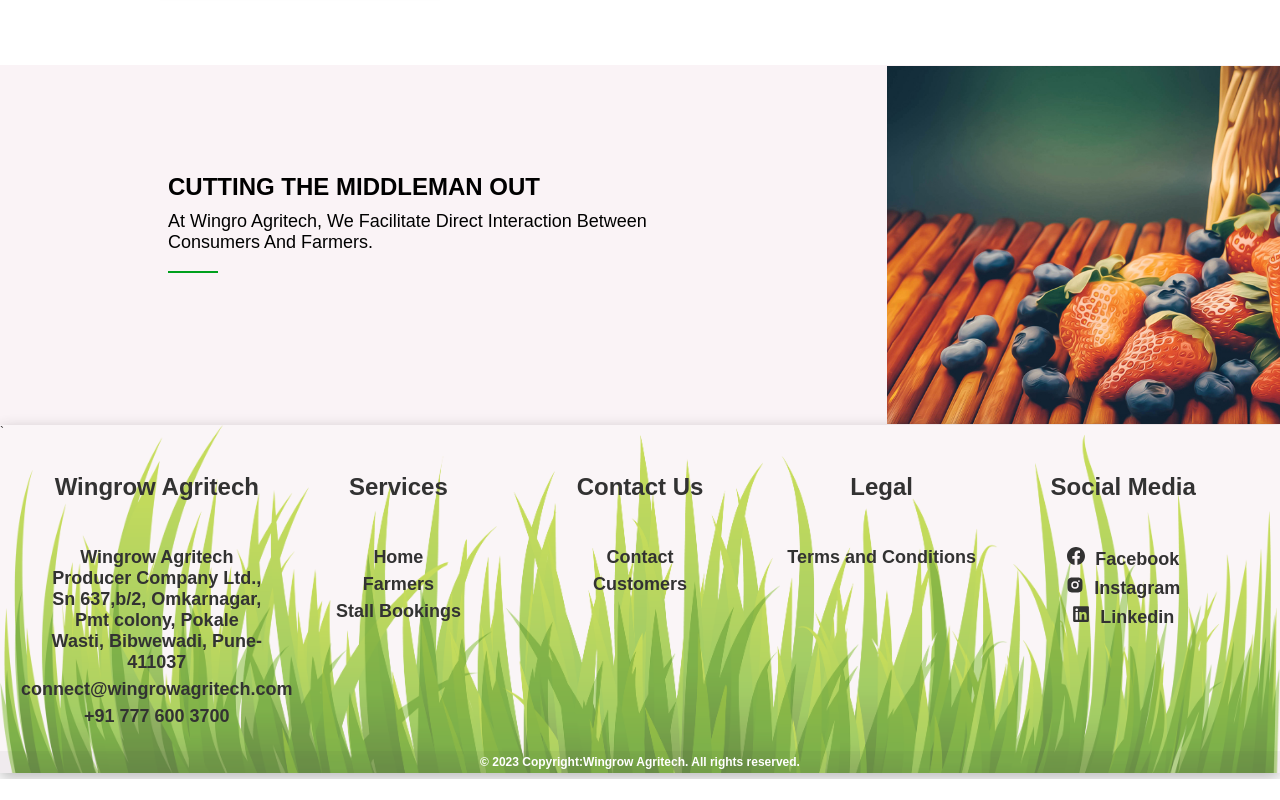
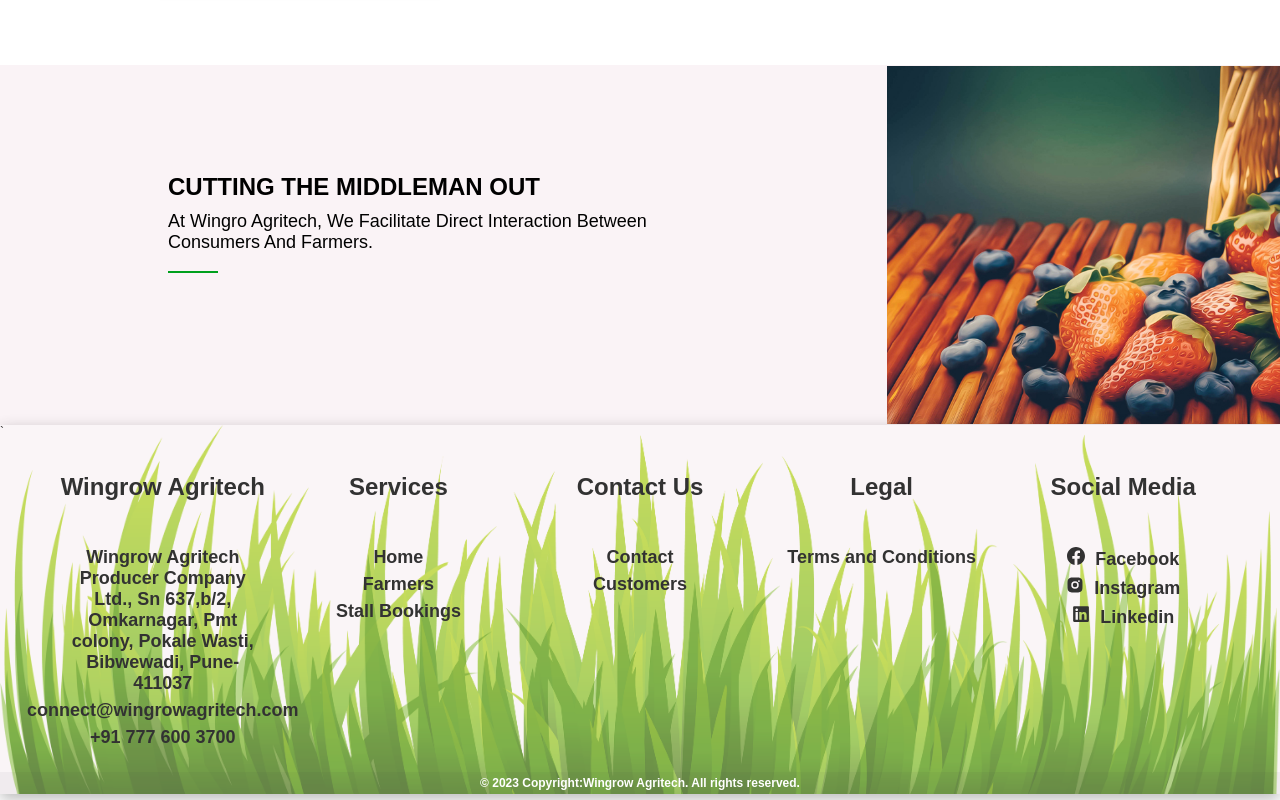
Before and after one commit to vrindaborkar/agritech, a React (Create React App) app in the folder client/: page / in a window 1280 px wide. Shown: the part 2287-3087 px from the top of the page. Before the commit the page ends 3066 px from the top, so only its background shows below. Built offline with nearby package versions, Linux system fonts and the light colour scheme.

Commit message:
changes in footer

```diff
--- a/client/src/Routes/Home.js
+++ b/client/src/Routes/Home.js
@@ -166,7 +166,7 @@
           <div className='fourth_section_details'>
             <p className='fourth_section_para'>At Wingro Agritech, we facilitate direct interaction between consumers and farmers.</p>
 
-              <img className='wood_img' src='./images/strawberry.jpg' alt='wood'></img>
+              <img className='wood_img' src='./images/strawberry.jpg' alt='strawberry'></img>
               {/* <img className='fruit_vegetable_img' src="https://encrypted-tbn0.gstatic.com/images?q=tbn:ANd9GcQAnEmpujnghuBa7zG1RW3n69TNb5WlKtMdKE3nGGkGVjsxKfTxZaI7WE3YjxY7iMvr-7g&usqp=CAU" alt='fruits & vegetable'></img> */}
 
           </div>
--- a/client/src/components/Footer.js
+++ b/client/src/components/Footer.js
@@ -11,11 +11,11 @@
 			`<div className="Container">
 				<div className="row">
 					<div className="Column">
-						<p className="Heading">Wingrow Agritech</p>
-						<Link className="FooterLink" to="#">Wingrow Agritech Producer Company Ltd., Sn 637,b/2, Omkarnagar, Pmt colony, Pokale Wasti, Bibwewadi, Pune-411037
+						<p className="Heading" style={{marginLeft: '1rem'}}>Wingrow Agritech</p>
+						<Link className="FooterLink" to="#" style={{ marginLeft: '1rem' }}>Wingrow Agritech Producer Company Ltd., Sn 637,b/2, Omkarnagar, Pmt colony, Pokale Wasti, Bibwewadi, Pune-411037
 						</Link>
-						<Link className="FooterLink" to="mailto:connect@wingrowagritech.com" >connect@wingrowagritech.com</Link>
-						<Link className="FooterLink" to="#">+91 777 600 3700</Link>
+						<Link className="FooterLink" to="mailto:connect@wingrowagritech.com" style={{ marginLeft: '1rem' }}>connect@wingrowagritech.com</Link>
+						<Link className="FooterLink" to="#" style={{ marginLeft: '1rem' }}>+91 777 600 3700</Link>
 
 
 					</div>
@@ -44,7 +44,7 @@
 					</div>
 
 					<div className="Column">
-						<p className="Heading">Social Media</p>
+						<p className="Heading" >Social Media</p>
 						<a className="FooterLink" href="https://www.facebook.com/Wingrow-Agritech-Producer-Company-Limited-4">
 							<BsFacebook />
 							<span style={{ marginLeft: "10px" }}>
--- a/client/src/styles/Footer.css
+++ b/client/src/styles/Footer.css
@@ -103,10 +103,12 @@
         display: flex;
         /* grid-gap: 10px; */
         justify-content: space-around;
+        max-width: 50rem;
     }
 
     .Heading {
         font-size: 1.3rem;
+
     }
 
     .FooterLink {
```
